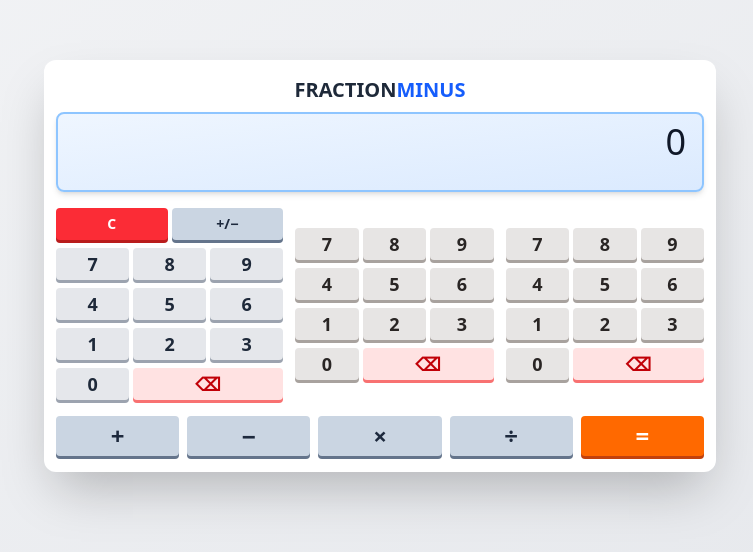
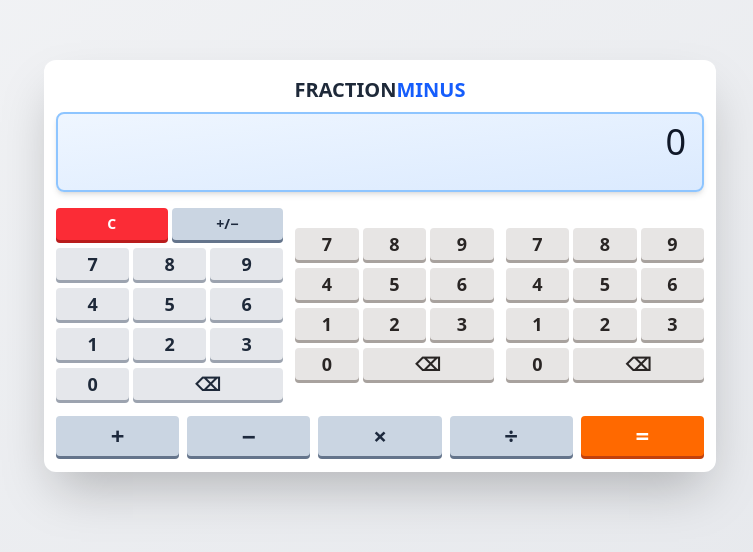
Before and after one commit to kototok903/fraction-calculator, a React (Vite) app: page / in a window 1280 px wide. Shown: the part 134-686 px from the top of the page, without its empty margins (260-1013 px from the left). Built offline with nearby package versions, Linux system fonts and the light colour scheme.

Commit message:
chore: make elete button normal color

```diff
--- a/src/components/Keypad.tsx
+++ b/src/components/Keypad.tsx
@@ -80,7 +80,7 @@ export function Keypad({
           <Button
             key={btn}
             onClick={() => handleClick(btn)}
-            color={btn === "⌫" ? "light-red" : buttonColor}
+            color={buttonColor}
             className={`
               text-lg font-semibold
               ${btn === "0" ? "col-span-1" : ""}
```
